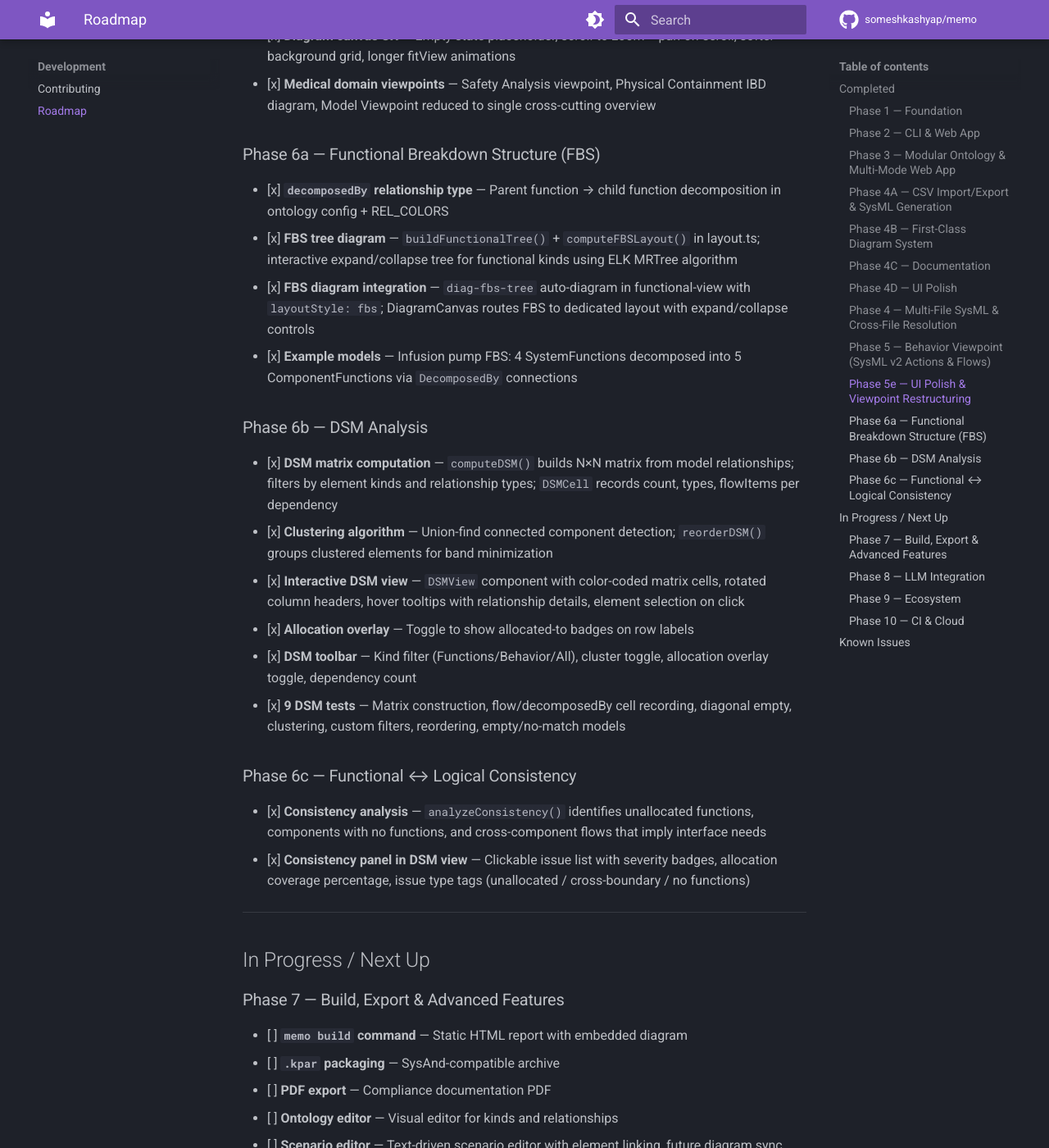
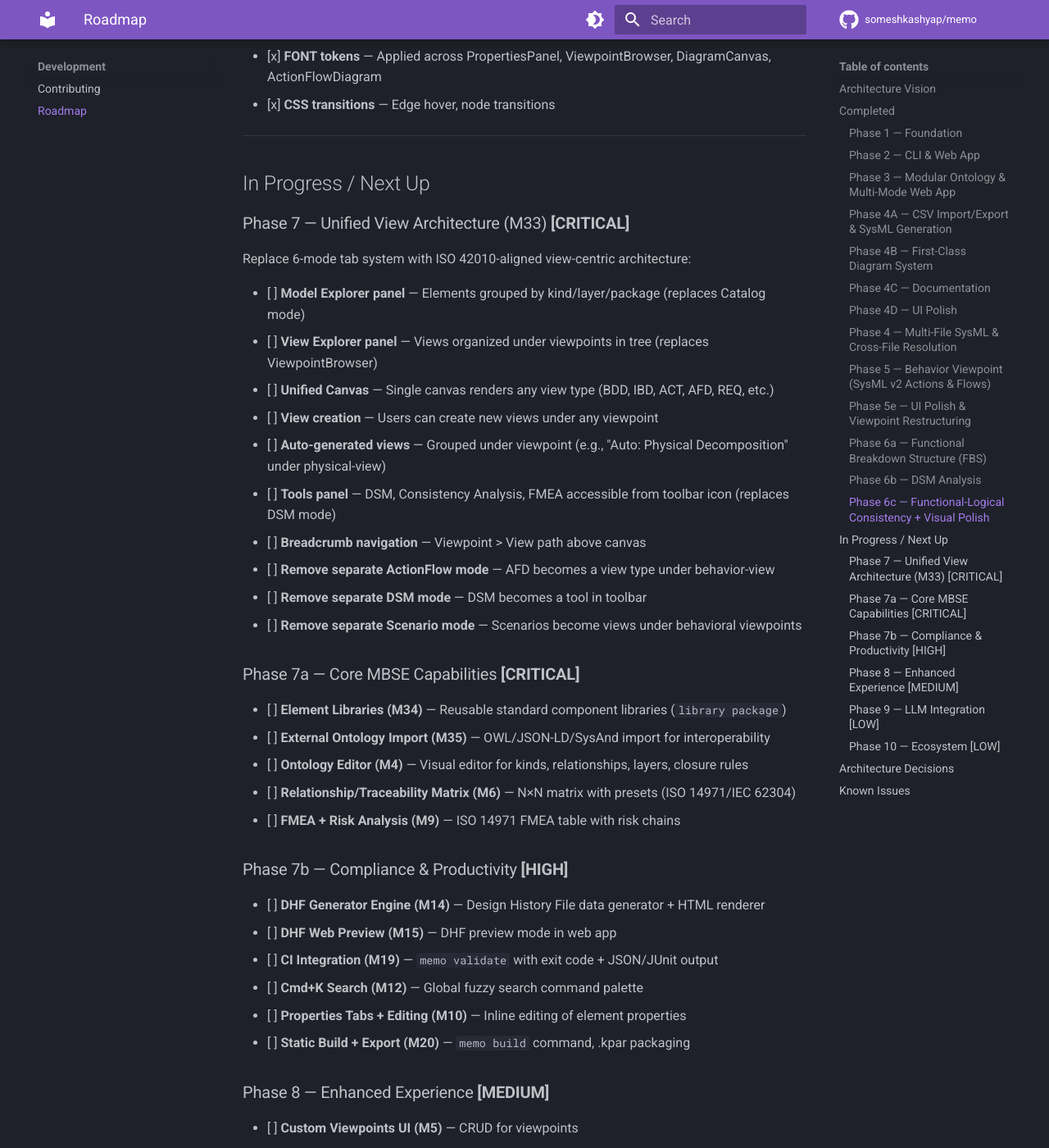
Before and after one commit to memoarchitect/memo-architect, an MkDocs documentation site: the page built from docs/development/roadmap.md, in a window 1280 px wide and 1400 px high, scrolled down 4603 px. Shown: the whole window at 82% size. Built offline with MkDocs 1.6.1 and Material for MkDocs 9.7.7, drawn with Linux system fonts in a browser that asks for light colours; comment, search, counter and statistics services are not loaded; some of the changed text lies outside the part shown.

Commit message:
docs: architectural rethinking + milestone reprioritization
- Rewrite roadmap.md with ISO 42010/Arcadia-aligned architecture vision
- Replace old Phase 7-10 structure with prioritized tiers (Critical→Low)
- Add Phase 7 (Unified View Architecture) as next critical milestone
- Create CLAUDE.md with project documentation for future sessions
- Apply FONT design tokens across PropertiesPanel, ViewpointBrowser,
  DiagramCanvas, ActionFlowDiagram (Phase 6c visual polish)
- Fix DiagramCanvas temporal dead zone bug (selectedDiagram declaration)
- GitLab: Close M16/M17/M18, create M33/M34/M35, update all descriptions

Co-Authored-By: Claude Opus 4.6 <noreply@anthropic.com>

```diff
--- a/docs/development/roadmap.md
+++ b/docs/development/roadmap.md
@@ -1,4 +1,23 @@
 # Roadmap
+
+## Architecture Vision
+
+MEMO follows the **ISO/IEC/IEEE 42010** architecture description standard and draws from the **Arcadia/Capella** MBSE methodology. The tool is designed for **medical device development** per ISO 14971, IEC 62304, and ISO 15288.
+
+**Core principle:** Viewpoint → View → Model. Views (diagrams) are organized under viewpoints, not as separate application modes. The app uses a unified canvas that renders any view type (BDD, IBD, ACT, AFD, REQ, etc.) based on selection.
+
+**Target UI Architecture:**
+- **Left Panel:** Model Explorer (elements by kind/layer) + View Explorer (views under viewpoints)
+- **Center:** Unified Canvas (renders selected view)
+- **Right Panel:** Properties Panel (element or view properties)
+- **Toolbar:** Analysis Tools (DSM, Consistency, FMEA) + Create View button
+
+**Reference documents:**
+- `/Users/someshkashyap/Downloads/System Architecture Document-wip.pdf` — ISO 42010 template
+- `/Users/someshkashyap/Downloads/System Architecture Overview.pdf` — Viewpoint/view examples
+- `/Users/someshkashyap/EA/NewMDG/MDG.qea` — Sparx EA MDG profile (78 stereotypes)
+
+---
 
 ## Completed
 
@@ -34,26 +53,24 @@
 
 ### Phase 3 — Modular Ontology & Multi-Mode Web App
 
-- [x] **Modular ontology architecture** — Base `@memo/ontology` (45 kinds, 8 layers, 12 relationships, 4 viewpoints) + `@memo/medical` extends with domain-specific additions
+- [x] **Modular ontology architecture** — Base `@memo/ontology` + `@memo/medical` extends
 - [x] **Ontology metadata** — `OntologyMetadata` type with id, version, description, author, license, tags
-- [x] **Config merge deduplication** — `dedup()` for cosmaLayers (by id), relationshipTypes (by name), closureRules (by id)
-- [x] **External ontology types** — `ExternalOntologyRef` and `LibraryRef` type definitions for future OWL/JSON-LD/SysAnd imports
+- [x] **Config merge deduplication** — `dedup()` for cosmaLayers, relationshipTypes, closureRules
+- [x] **External ontology types** — `ExternalOntologyRef` and `LibraryRef` type definitions
 - [x] **4-mode web app** — Mode switcher with Catalog, Diagram, Scenarios, Ontology tabs
-- [x] **Catalog Explorer** — Tree browser with layer/kind/file grouping, element detail center panel, properties panel
-- [x] **Diagramming mode** — Viewpoint-first sidebar (ViewpointBrowser), ELK.js diagram canvas, properties panel
-- [x] **Scenario Catalog** — Filters Scenario/UseCase/UserActivity elements, grouped tree, linked elements
-- [x] **Ontology Viewer** — Tree View + Graph View, grouping by layer/construct/source, show/hide groups, 45 kinds across 11 groups
-- [x] **OWL/RDF export** — `exportToOwlTurtle()` and `exportToOwlXml()` in `@memo/ontology`
-- [x] **Ontology CLI commands** — `memo ontology show`, `memo ontology export owl`, `memo ontology export xml`
-- [x] **Properties panel** — Shared across modes with element attributes, relationships (clickable navigation), violations/guidance
+- [x] **Catalog Explorer** — Tree browser with layer/kind/file grouping
+- [x] **Diagramming mode** — Viewpoint-first sidebar, ELK.js diagram canvas, properties panel
+- [x] **Scenario Catalog** — Filters Scenario/UseCase/UserActivity elements
+- [x] **Ontology Viewer** — Tree View + Graph View with grouping
+- [x] **OWL/RDF export** — `exportToOwlTurtle()` and `exportToOwlXml()`
+- [x] **Ontology CLI commands** — `memo ontology show`, `memo ontology export owl/xml`
+- [x] **Properties panel** — Shared across modes with element attributes, relationships, violations
 
 ### Phase 4A — CSV Import/Export & SysML Generation
 
-- [x] **CSV import/export module** — Ontology-aware CSV parsing with kind validation, construct auto-derivation, dynamic attribute columns
-- [x] **SysML generator** — Generate valid SysML v2 files from imported CSV elements and relationships
+- [x] **CSV import/export** — Ontology-aware parsing with kind validation, construct auto-derivation
+- [x] **SysML generator** — Generate valid SysML v2 files from imported CSV
 - [x] **CSV CLI commands** — `memo import csv`, `memo import csv-rel`, `memo import template`
-- [x] **CSV template generation** — Auto-generate CSV templates from ontology kinds and relationship types
-- [x] **WebSocket CSV import protocol** — `csv:import` client→server and `import:result` server→client messages
 - [x] **22 tests** for CSV roundtrip, validation, edge cases, SysML generation
 
 ### Phase 4B — First-Class Diagram System
@@ -65,108 +82,134 @@
 - [x] **Auto-generated diagrams** — Model Viewpoint auto-generates Context + Decomposition BDDs
 - [x] **SysML v2 diagram types** — BDD, IBD, REQ, UCD, ACT, PKG, PAR, RISK with color badges
 - [x] **ViewpointBrowser rewrite** — Diagrams rendered from model DTO, type badges, auto indicators
-- [x] **DiagramCanvas filtering** — selectedDiagramId drives viewpoint filter + diagram header overlay
-- [x] **PropertiesPanel** — Shows diagram properties when diagram selected (no element)
-- [x] **Diagram store selectors** — `getDiagram()`, `getDiagramsForViewpoint()`, `selectDiagram()`
-- [x] **Config mergeViewpoints()** — Deduplicates viewpoints by ID, merges diagrams within shared viewpoints
-- [x] **Medical + ontology configs** — 7 viewpoints with diagram definitions
-- [x] **DIAGRAM_TYPE_META** constant — Replaces old DiagramDef with per-type metadata (code, label, fullName, color)
 
 ### Phase 4C — Documentation
 
 - [x] **Medical Device Quick Start Tutorial** — End-to-end guide: setup → CSV import → traceability → validation → CI
-- [x] **mkdocs guide structure** — Tutorial added as first guide in nav with callout on index
 
 ### Phase 4D — UI Polish
 
 - [x] **Git user identity in status bar** — GapBar shows git user.name / user.email + branch
-- [x] **Vertical completeness bar** — Collapsible compact tab by default
-- [x] **UI font/size tuning** — 440px sidebar, 16px catalog fonts, text-xl diagram
+- [x] **Vertical completeness bar** — Collapsible compact tab
 - [x] **Branding** — MEMO chat-bubble logo, favicon, brain watermark
 - [x] **Decomposition/containment diagram modes** — BDD + IBD auto-generated diagrams
-- [x] **Collapsible left sidebar** — Toggle sidebar open/closed across all 4 modes (40px collapsed strip with vertical label)
-- [x] **Comments/discussion panel** — Element-level annotation/comment sidebar with git user attribution, dirty tracking, and WebSocket persistence
+- [x] **Collapsible left sidebar** — Toggle sidebar with vertical label
+- [x] **Comments/discussion panel** — Element-level annotations with git user attribution
 
 ### Phase 4 — Multi-File SysML & Cross-File Resolution
 
-- [x] **Cross-file import resolution** — PackageRegistry tracks packages across files, two-pass builder defers connections, resolves via imports
-- [x] **SysML v2 `library` keyword** — Grammar supports `library package` (definitions only, `isLibrary` tracked in registry)
-- [x] **Wildcard and named imports** — Full `::*` and `::SpecificType` import syntax with registry-based resolution
-- [x] **Multi-file model splitting** — Convention with example split files (risk/, requirements/, architecture/) and 100 passing tests
+- [x] **Cross-file import resolution** — PackageRegistry, two-pass builder, deferred connections
+- [x] **SysML v2 `library` keyword** — Grammar supports `library package`
+- [x] **Wildcard and named imports** — `::*` and `::SpecificType` syntax
+- [x] **Multi-file model splitting** — Convention with example split files, 100 passing tests
 
 ### Phase 5 — Behavior Viewpoint (SysML v2 Actions & Flows)
 
-- [x] **Phase 5a: Behavior grammar & semantic model** — `action def`, `action usage`, `item def`, `flow`, `succession`, `allocate` in Langium grammar; `ActionParameter`, `parentAction`, `allocatedTo`, `flowItem` in semantic model; two-pass builder with deferred flow/succession/allocate resolution; 30 behavior tests
-- [x] **Phase 5b: Action Flow Diagram renderer** — `ActionFlowDiagram` component with ELK.js layered layout, swim lanes by allocation target, flow edges (solid/dashed by material/signal), succession edges, start/done pseudo-nodes, custom `ActionFlowNode` with port badges
-- [x] **Phase 5c: Viewpoint integration** — Action Flow mode in ModeSwitcher, `actionflow` route in App, parameters & allocation display in PropertiesPanel, behavior layer/kinds/viewpoint in base ontology config, `flow`/`succession` relationship types
-- [x] **Phase 5d: Behavior validation & completeness** — `behavior-validator.ts` with BV-001 (unallocated action warning), BV-002 (orphan action warning), BV-003 (incompatible flow type error); `validateModel()` composer; `actionType` attribute on usages for definition lookup; 6 validation tests
-- [x] **Example models** — Infusion pump behavior (6 action defs, flows, successions, allocations), irrigation pump (structure + behavior with parallel branches)
+- [x] **Phase 5a: Behavior grammar** — `action def`, `item def`, `flow`, `succession`, `allocate`; 30 tests
+- [x] **Phase 5b: Action Flow Diagram** — ELK.js swimlane layout, flow/succession edges, ActionFlowNode
+- [x] **Phase 5c: Viewpoint integration** — Action Flow mode, behavior-view viewpoint, PropertiesPanel
+- [x] **Phase 5d: Behavior validation** — BV-001/002/003 rules, `validateModel()` composer; 6 tests
+- [x] **Example models** — Infusion pump behavior, irrigation pump with parallel branches
 
 ### Phase 5e — UI Polish & Viewpoint Restructuring
 
-- [x] **Design system tokens** — `styles/tokens.ts` with SHADOW, RADIUS, FONT, EDGE, TRANSITION constants for consistent rendering
-- [x] **Viewpoint config restructuring** — Split monolithic `architecture-view` into ISO 42010–aligned viewpoints: `context-view`, `functional-view`, `logical-view`, `interface-view`; moved hardcoded EXTRA_VIEWPOINTS into ontology config
-- [x] **Node polish** — Drop shadows, hover lift, smooth transitions on DecompositionNode and ActionFlowNode; CSS transitions for edges and handles
-- [x] **Diagram canvas UX** — Empty state placeholder, scroll-to-zoom + pan-on-scroll, softer background grid, longer fitView animations
-- [x] **Medical domain viewpoints** — Safety Analysis viewpoint, Physical Containment IBD diagram, Model Viewpoint reduced to single cross-cutting overview
+- [x] **Design system tokens** — `styles/tokens.ts` with SHADOW, RADIUS, FONT, EDGE, TRANSITION
+- [x] **Viewpoint config restructuring** — ISO 42010 viewpoints: context/functional/logical/interface
+- [x] **Node polish** — Drop shadows, hover lift, smooth transitions
+- [x] **Medical domain viewpoints** — Safety Analysis, Physical Containment, Model Viewpoint
 
 ### Phase 6a — Functional Breakdown Structure (FBS)
 
-- [x] **`decomposedBy` relationship type** — Parent function → child function decomposition in ontology config + REL_COLORS
-- [x] **FBS tree diagram** — `buildFunctionalTree()` + `computeFBSLayout()` in layout.ts; interactive expand/collapse tree for functional kinds using ELK MRTree algorithm
-- [x] **FBS diagram integration** — `diag-fbs-tree` auto-diagram in functional-view with `layoutStyle: fbs`; DiagramCanvas routes FBS to dedicated layout with expand/collapse controls
-- [x] **Example models** — Infusion pump FBS: 4 SystemFunctions decomposed into 5 ComponentFunctions via `DecomposedBy` connections
+- [x] **`decomposedBy` relationship type** — Function decomposition in ontology config
+- [x] **FBS tree diagram** — `buildFunctionalTree()` + `computeFBSLayout()` with ELK MRTree
+- [x] **FBS diagram integration** — `diag-fbs-tree` auto-diagram in functional-view
 
 ### Phase 6b — DSM Analysis
 
-- [x] **DSM matrix computation** — `computeDSM()` builds N×N matrix from model relationships; filters by element kinds and relationship types; `DSMCell` records count, types, flowItems per dependency
-- [x] **Clustering algorithm** — Union-find connected component detection; `reorderDSM()` groups clustered elements for band minimization
-- [x] **Interactive DSM view** — `DSMView` component with color-coded matrix cells, rotated column headers, hover tooltips with relationship details, element selection on click
-- [x] **Allocation overlay** — Toggle to show allocated-to badges on row labels
-- [x] **DSM toolbar** — Kind filter (Functions/Behavior/All), cluster toggle, allocation overlay toggle, dependency count
-- [x] **9 DSM tests** — Matrix construction, flow/decomposedBy cell recording, diagonal empty, clustering, custom filters, reordering, empty/no-match models
+- [x] **DSM matrix computation** — `computeDSM()` N×N matrix with kind/relationship filters
+- [x] **Clustering algorithm** — Union-find connected component detection
+- [x] **Interactive DSM view** — Color-coded matrix, hover tooltips, allocation overlay
+- [x] **9 DSM tests**
 
-### Phase 6c — Functional ↔ Logical Consistency
+### Phase 6c — Functional-Logical Consistency + Visual Polish
 
-- [x] **Consistency analysis** — `analyzeConsistency()` identifies unallocated functions, components with no functions, and cross-component flows that imply interface needs
-- [x] **Consistency panel in DSM view** — Clickable issue list with severity badges, allocation coverage percentage, issue type tags (unallocated / cross-boundary / no functions)
+- [x] **Consistency analysis** — Unallocated functions, cross-component flows, interface needs
+- [x] **Consistency panel in DSM view** — Clickable issue list with severity badges
+- [x] **Bezier edges** — All edge types except succession (stays smoothstep for temporal ordering)
+- [x] **FONT tokens** — Applied across PropertiesPanel, ViewpointBrowser, DiagramCanvas, ActionFlowDiagram
+- [x] **CSS transitions** — Edge hover, node transitions
 
 ---
 
 ## In Progress / Next Up
 
-### Phase 7 — Build, Export & Advanced Features
+### Phase 7 — Unified View Architecture (M33) **[CRITICAL]**
 
-- [ ] **`memo build` command** — Static HTML report with embedded diagram
-- [ ] **`.kpar` packaging** — SysAnd-compatible archive
-- [ ] **PDF export** — Compliance documentation PDF
-- [ ] **Ontology editor** — Visual editor for kinds and relationships
-- [ ] **Scenario editor** — Text-driven scenario editor with element linking, future diagram sync
-- [ ] **Multi-file navigation** — Click-through from diagram to source `.sysml` file and line
-- [ ] **Diff view** — Show changes between rebuilds
-- [ ] **VS Code extension** — Language server with autocomplete, go-to-definition, diagnostics
+Replace 6-mode tab system with ISO 42010-aligned view-centric architecture:
 
-### Phase 8 — LLM Integration
+- [ ] **Model Explorer panel** — Elements grouped by kind/layer/package (replaces Catalog mode)
+- [ ] **View Explorer panel** — Views organized under viewpoints in tree (replaces ViewpointBrowser)
+- [ ] **Unified Canvas** — Single canvas renders any view type (BDD, IBD, ACT, AFD, REQ, etc.)
+- [ ] **View creation** — Users can create new views under any viewpoint
+- [ ] **Auto-generated views** — Grouped under viewpoint (e.g., "Auto: Physical Decomposition" under physical-view)
+- [ ] **Tools panel** — DSM, Consistency Analysis, FMEA accessible from toolbar icon (replaces DSM mode)
+- [ ] **Breadcrumb navigation** — Viewpoint > View path above canvas
+- [ ] **Remove separate ActionFlow mode** — AFD becomes a view type under behavior-view
+- [ ] **Remove separate DSM mode** — DSM becomes a tool in toolbar
+- [ ] **Remove separate Scenario mode** — Scenarios become views under behavioral viewpoints
 
-- [ ] **Model Q&A** — Natural language questions about the model
-- [ ] **Completeness assistant** — LLM suggests missing elements based on closure rule violations
-- [ ] **Model generation** — Generate SysML v2 from natural language descriptions
-- [ ] **Impact analysis** — Change propagation analysis
-- [ ] **Report drafting** — LLM generates regulatory narratives from model data
+### Phase 7a — Core MBSE Capabilities **[CRITICAL]**
 
-### Phase 9 — Ecosystem
+- [ ] **Element Libraries (M34)** — Reusable standard component libraries (`library package`)
+- [ ] **External Ontology Import (M35)** — OWL/JSON-LD/SysAnd import for interoperability
+- [ ] **Ontology Editor (M4)** — Visual editor for kinds, relationships, layers, closure rules
+- [ ] **Relationship/Traceability Matrix (M6)** — N×N matrix with presets (ISO 14971/IEC 62304)
+- [ ] **FMEA + Risk Analysis (M9)** — ISO 14971 FMEA table with risk chains
 
-- [ ] **Additional domain packages** — Automotive (ISO 26262), aerospace (DO-178C)
-- [ ] **Plugin system** — Custom rule types, visualizations, exporters
-- [ ] **Element libraries** — Reusable standard component libraries (USB, Logging, PowerDown)
-- [ ] **External ontology imports** — OWL/JSON-LD/SysAnd ontology integration
-- [ ] **Import from EA/Cameo** — Migration tools from Enterprise Architect or Cameo
+### Phase 7b — Compliance & Productivity **[HIGH]**
 
-### Phase 10 — CI & Cloud
+- [ ] **DHF Generator Engine (M14)** — Design History File data generator + HTML renderer
+- [ ] **DHF Web Preview (M15)** — DHF preview mode in web app
+- [ ] **CI Integration (M19)** — `memo validate` with exit code + JSON/JUnit output
+- [ ] **Cmd+K Search (M12)** — Global fuzzy search command palette
+- [ ] **Properties Tabs + Editing (M10)** — Inline editing of element properties
+- [ ] **Static Build + Export (M20)** — `memo build` command, .kpar packaging
 
-- [ ] **CI integration** — `memo validate` returns exit code 1 on errors; GitHub Actions
-- [ ] **Cloud deployment** — Hosted version with user accounts
-- [ ] **Collaboration** — Multi-user editing with conflict resolution
+### Phase 8 — Enhanced Experience **[MEDIUM]**
+
+- [ ] **Custom Viewpoints UI (M5)** — CRUD for viewpoints
+- [ ] **Right-Click Context Menus (M7)** — Diagram nodes and browser rows
+- [ ] **Tabular View (M8)** — Spreadsheet view of elements
+- [ ] **Focus Mode (M13)** — Ego-graph focus on selected node
+- [ ] **Scenario Editor + Diff (M22)** — Source navigation, model diff
+- [ ] **VS Code Extension (M26)** — LSP for .sysml files
+- [ ] **Statistics Dashboard (M21)** — Model statistics cards
+
+### Phase 9 — LLM Integration **[LOW]**
+
+- [ ] **Model Q&A (M29)** — Natural language questions about the model
+- [ ] **Completeness assistant** — LLM suggests missing elements
+- [ ] **Model generation (M30)** — Generate SysML v2 from natural language
+- [ ] **Report drafting** — LLM generates regulatory narratives
+
+### Phase 10 — Ecosystem **[LOW]**
+
+- [ ] **Domain Packages (M31)** — Automotive (ISO 26262), Aerospace (DO-178C)
+- [ ] **Plugin System (M28)** — Custom rules, visualizations, exporters
+- [ ] **EA/Cameo Import (M27)** — Migration tools from Enterprise Architect, Cameo
+- [ ] **Cloud + Collaboration (M32)** — Hosted deployment, real-time sync
+
+---
+
+## Architecture Decisions
+
+| Decision | Rationale |
+|----------|-----------|
+| **View-centric, not mode-centric** | ISO 42010 organizes architecture as Viewpoint → View → Model. All diagram types are views under viewpoints, not separate app modes. |
+| **DSM/FMEA are tools, not views** | Analysis tools (DSM, consistency, FMEA) are accessed from a toolbar, not as separate modes. They operate on the model and can be invoked from CLI too. |
+| **Activity diagrams are views** | Action Flow Diagram is a view type (AFD) under behavior-view, not a top-level mode. |
+| **Arcadia-aligned layers** | Operational Analysis → Functional Need → Logical Architecture → Physical Architecture, following Capella/Arcadia methodology. |
+| **30 concrete viewpoints** | Based on Starman SA taxonomy: Domain (Clinical, Business, Jobs, Capability, Environment), Behavioral (Use Case, Usability, Stakeholder Need, Risk, Requirement), Functional, Logical (Data, Control), Implementational (Hardware, Software, Timing, Network, Security, Deployment), Operational (Communication, Development, Service, Manufacturing, Execution, Process). |
 
 ---
 
@@ -177,3 +220,4 @@
 | Web bundle size (1.8 MB) | Low | Consider code splitting for ReactFlow/ELK |
 | No web component tests | Medium | `@memo/web` has no test infrastructure yet |
 | Small viewport layout overlap | Low | 3-panel layouts need min-width breakpoints |
+| 6-mode architecture needs replacement | Critical | Current modes (catalog, diagram, actionflow, dsm, scenario, ontology) don't match ISO 42010. Phase 7 addresses this. |
--- a/packages/web/src/components/ViewpointBrowser.tsx
+++ b/packages/web/src/components/ViewpointBrowser.tsx
@@ -1,6 +1,7 @@
 import { useState, useMemo } from 'react';
 import { useModelStore, getDiagramsForViewpoint } from '../store/model-store';
 import { LAYER_COLORS, DIAGRAM_TYPE_META } from '../constants';
+import { FONT } from '../styles/tokens';
 import type { DiagramDTO } from '@memo/core';
 
 /** Additional viewpoints that should always appear even if not defined in config.
@@ -16,7 +17,7 @@ function DiagramTypeBadge({ diagramType }: { diagramType: string }) {
             style={{
                 background: meta.color + '20',
                 color: meta.color,
-                fontSize: '10px',
+                fontSize: FONT.badge,
             }}
             title={meta.fullName}
         >
@@ -249,7 +250,7 @@ export function ViewpointBrowser() {
             <div className="px-3 py-2" style={{ borderTop: '1px solid #E5E5E0', background: '#FAFAF8' }}>
                 <div className="flex flex-wrap items-center gap-1.5 text-xs" style={{ color: '#9CA3AF' }}>
                     {Object.entries(DIAGRAM_TYPE_META).map(([key, meta]) => (
-                        <span key={key} className="px-1 py-0.5 rounded" style={{ background: meta.color + '15', color: meta.color, fontSize: '10px', fontWeight: 600 }}>
+                        <span key={key} className="px-1 py-0.5 rounded" style={{ background: meta.color + '15', color: meta.color, fontSize: FONT.badge, fontWeight: 600 }}>
                             {meta.code}
                         </span>
                     ))}
```
Also changed, not shown: CLAUDE.md (added, +167 -0 lines), packages/web/src/components/PropertiesPanel.tsx (+7 -6 lines), 2 other files.
